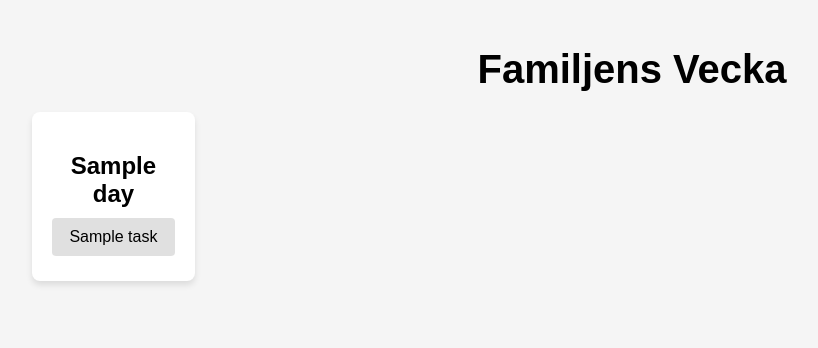
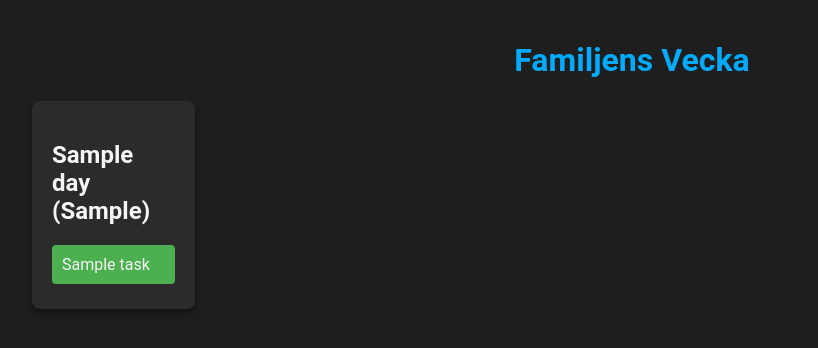
Before and after one commit to daajmen/panelProject, a Flask app: template templates/index.html in a window 1280 px wide. Shown: the top 348 px of the page, without its empty margins (8-826 px from the left). Run offline with Flask 3, Linux system fonts and the light colour scheme; the template is opened without the code that fills it: most values are stand-ins (such as "Sample title", 1, 10 or a date in 2020).

Commit message:
Dark theme

```diff
--- a/static/style.css
+++ b/static/style.css
@@ -1,19 +1,19 @@
 body {
-    font-family: Arial, sans-serif;
-    background-color: #f5f5f5;
+    font-family: 'Roboto', sans-serif;
+    background-color: #1e1e1e;
+    color: #f5f5f5;
     margin: 0;
     padding: 20px;
+}
+
+h1 {
+    color: #00aaff;
+    text-align: center;
 }
 
 .container {
     max-width: 1200px;
     margin: 0 auto;
-    text-align: center;
-}
-
-h1 {
-    font-size: 2.5em;
-    margin-bottom: 20px;
 }
 
 .week {
@@ -23,19 +23,19 @@ h1 {
 }
 
 .day {
-    background-color: #ffffff;
+    background-color: #2b2b2b;
     padding: 20px;
     border-radius: 8px;
-    box-shadow: 0 4px 6px rgba(0, 0, 0, 0.1);
+    box-shadow: 0 4px 6px rgba(0, 0, 0, 0.4);
 }
 
-.day h2 {
-    font-size: 1.5em;
-    margin-bottom: 10px;
+.day:hover {
+    background-color: #383838;
+    transition: background-color 0.3s ease;
 }
 
 .task {
-    background-color: #e0e0e0;
+    background-color: #4caf50;
     padding: 10px;
     margin-bottom: 5px;
     border-radius: 4px;
--- a/templates/index.html
+++ b/templates/index.html
@@ -10,10 +10,10 @@
     <div class="container">
         <h1>Familjens Vecka</h1>
         <div class="week">
-            {% for day, tasks in week_data.items() %}
+            {% for day, info in week_data.items() %}
             <div class="day">
-                <h2>{{ day }}</h2>
-                {% for task in tasks %}
+                <h2>{{ day }} ({{ info.day_of_week }})</h2>  <!-- Lägg till veckodagen här -->
+                {% for task in info.tasks %}
                 <div class="task">{{ task }}</div>
                 {% endfor %}
             </div>
--- a/utils/API_tools.py
+++ b/utils/API_tools.py
@@ -1,21 +1,23 @@
+import datetime
+import requests
 from secret import API_KEY
-import requests
-import datetime
 
-# Hämta dagens datum
-today = datetime.datetime.utcnow()
-
-# Beräkna 30 dagar framåt
-end_date = today + datetime.timedelta(days=30)
-
-# Din Long-lived access token för autentisering
-headers = {
-    "Authorization": f"Bearer {API_KEY}",
-    "content-type": "application/json",
-}
 
 def fetchCalendar():
+    # Hämta dagens datum
+    today = datetime.datetime.utcnow()
+
+    # Beräkna 30 dagar framåt
+    end_date = today + datetime.timedelta(days=30)
+
     url = "http://192.168.50.11:8123/api/calendars/calendar.hanna_alex_bastisar"
+
+
+    # Din Long-lived access token för autentisering
+    headers = {
+        "Authorization": f"Bearer {API_KEY}",
+        "content-type": "application/json",
+    }
 
     # Använd dagens datum och 30 dagar framåt
     params = {
@@ -29,7 +31,7 @@ def fetchCalendar():
     if response.status_code == 200:
         events = response.json()
 
-        # Strukturera datan
+        # Strukturera data
         structured_data = {}
         for event in events:
             # Extrahera datum (dagens datum)
@@ -38,10 +40,15 @@ def fetchCalendar():
             else:
                 event_date = event['start']['date']  # För heldagshändelser
 
-            # Lägg till händelser till rätt dag
+            # Beräkna veckodagen
+            event_date_obj = datetime.datetime.strptime(event_date, "%Y-%m-%d")
+            day_of_week = event_date_obj.strftime("%A")  # Exempel: "Monday"
+
+            # Lägg till händelsen under rätt dag och datum
             if event_date not in structured_data:
-                structured_data[event_date] = []
-            structured_data[event_date].append(event['summary'])
+                structured_data[event_date] = {'tasks': [], 'day_of_week': day_of_week}
+
+            structured_data[event_date]['tasks'].append(event['summary'])
 
         return structured_data
     else:
```
